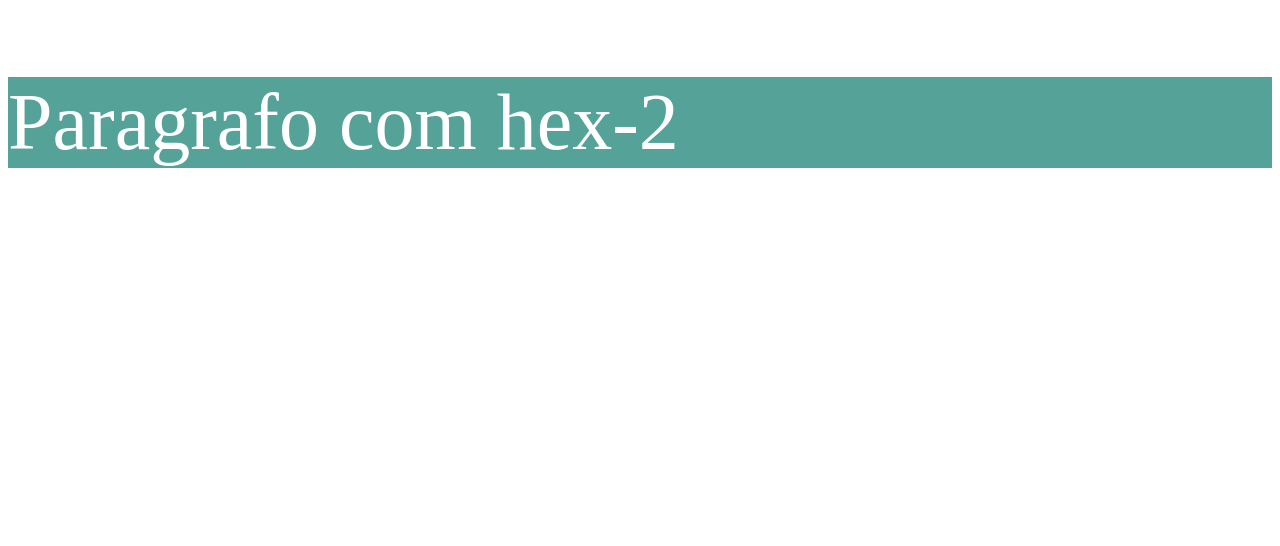
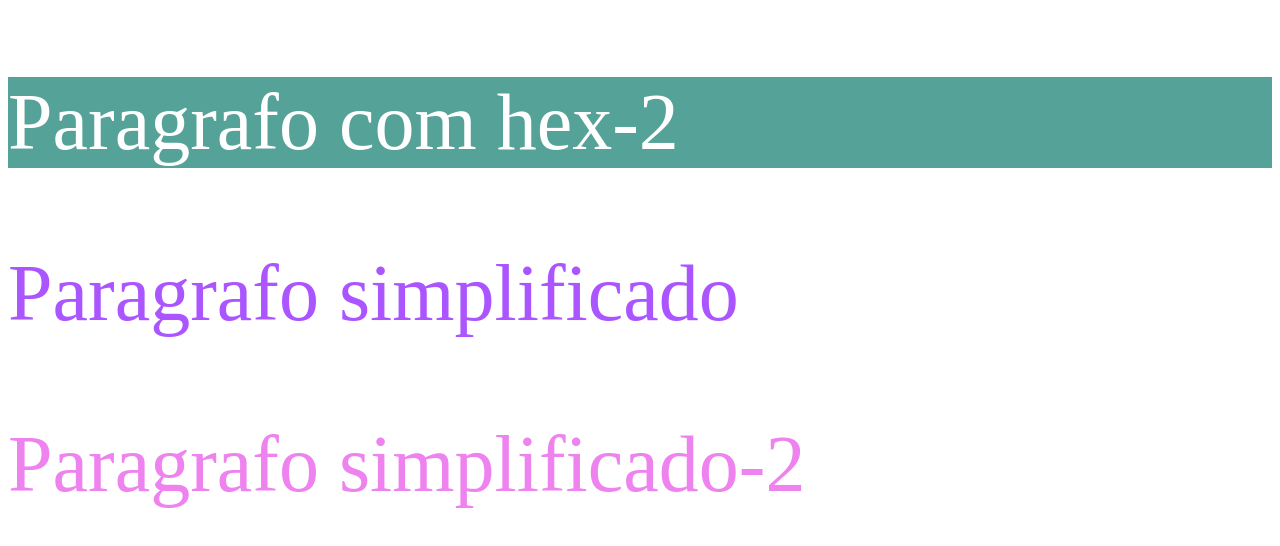
Before and after one commit to CrisSenac/12-03-html, a plain HTML site: page index.html in a window 1280 px wide. Shown: the part 2568-3114 px from the top of the page. Drawn offline with Linux system fonts and the light colour scheme.

Commit message:
13 Hex simplificado

```diff
--- a/css/style.css
+++ b/css/style.css
@@ -54,3 +54,15 @@ h2{
    background: #55a398;
    color: white;
 }
+
+/* 13 Hex simplificado */
+
+.simple-hex{
+ /* color: #333333;                   */
+ color: #333333;
+}
+
+.simple-hex{
+    /* color: #aa55ff; */
+    color: #aa55ff;
+}
--- a/index.html
+++ b/index.html
@@ -84,5 +84,12 @@
 
         <p class="hex">Paragrafo com hex</p>
         <p class="hex-2">Paragrafo com hex-2</p>
+
+        <!-- 13 Hex simplificado-->
+
+        <p class="simple-hex">Paragrafo simplificado</p>
+        <p class="simple-hex-2">Paragrafo simplificado-2</p>
+
+
 </body>
 </html>
```
